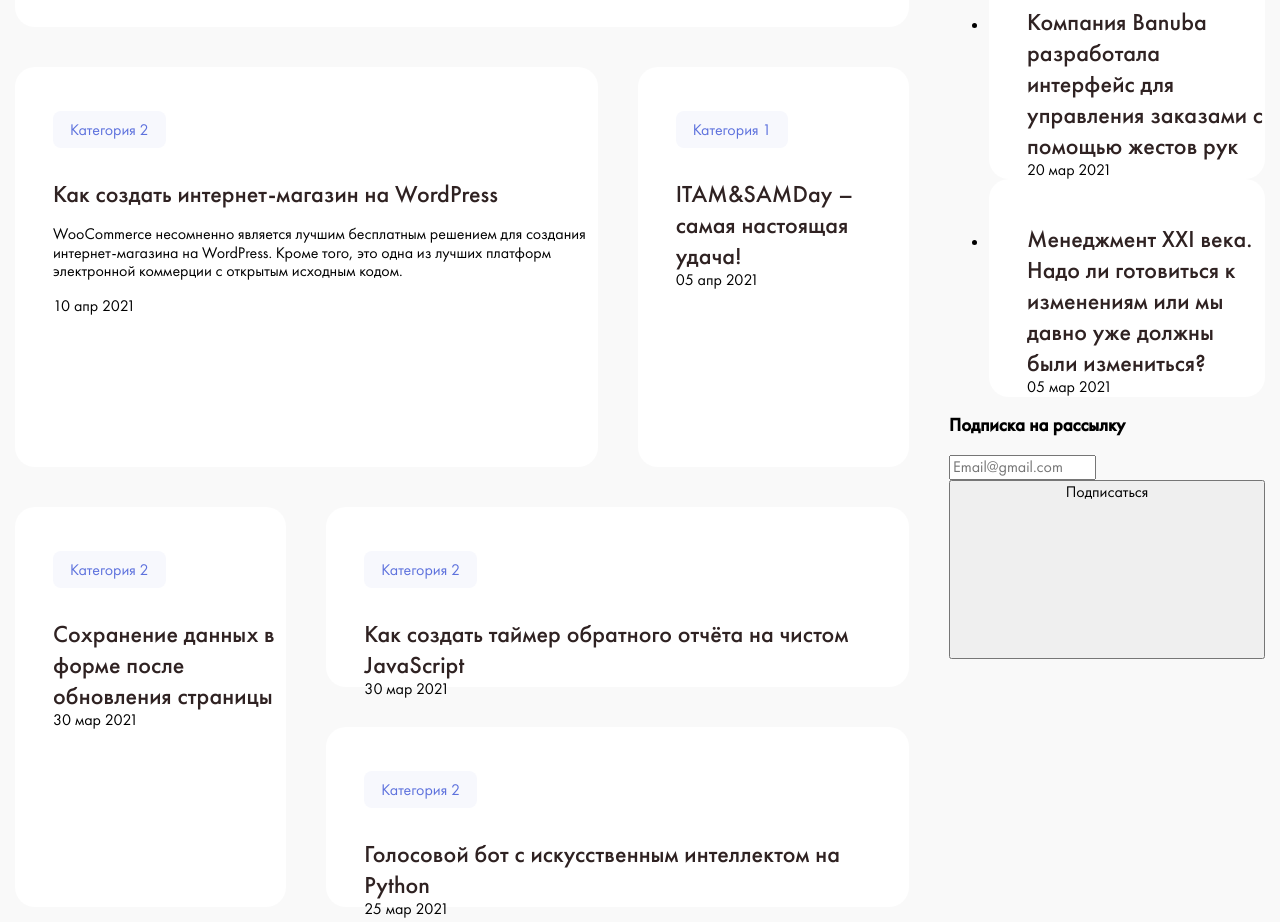
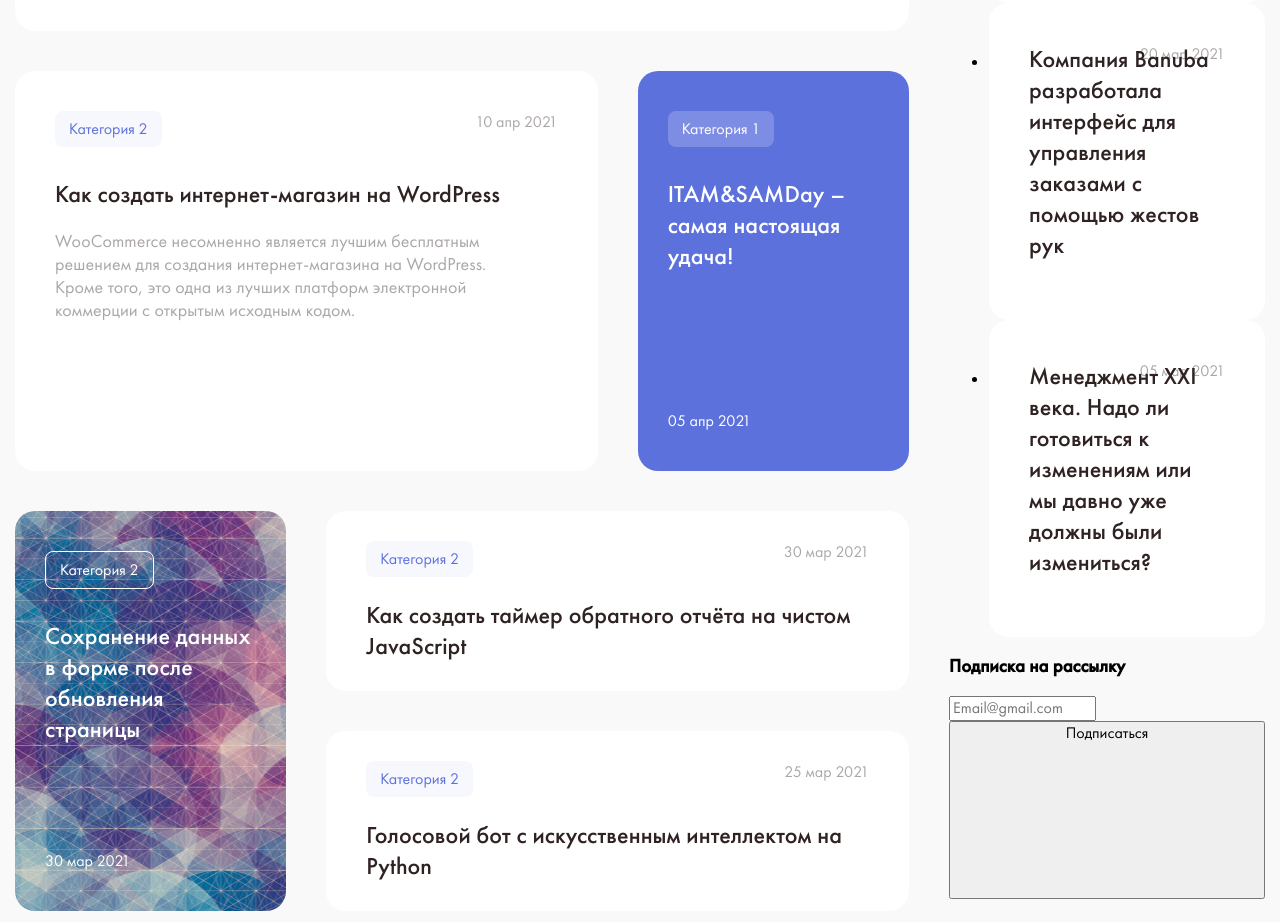
Before and after one commit to ann-phoenix/it-blog, a website: page index.html in a window 1280 px wide. Shown: the part 659-1581 px from the top of the page. Drawn offline with Linux system fonts and the light colour scheme.

Commit message:
add styles for blog__articles

```diff
--- a/css/style.css
+++ b/css/style.css
@@ -90,6 +90,7 @@ body {
 .header {
 	background-color: #fff;
 	padding-top: 6px;
+	padding-bottom: 4px;
 }
 
 .header__container {
@@ -178,6 +179,74 @@ body {
 	/*занимает 3 колонки, span - растягивается на 3*/
 }
 
+.blog__article {
+	padding: 40px;
+	width: 100%;
+	height: 100%;
+	background-color: #fff;
+	border-radius: 20px;
+	position: relative;
+
+	background-repeat: no-repeat;
+	background-position: center;
+}
+
+.blog__article-category {
+	position: relative;
+	z-index: 5;
+	margin-bottom: 31px;
+	display: inline-block;
+	/*для работы padding*/
+	border-radius: 8px;
+	padding: 2px 14px;
+	font-size: 16px;
+	line-height: 32px;
+	color: var(--accent-color);
+	background-color: #f7f8fd;
+}
+
+.blog__article-title {
+	margin: 0;
+	margin-bottom: 20px;
+	font-weight: 500;
+	font-size: 24px;
+	line-height: 31px;
+	letter-spacing: 0.11px;
+	color: var(--dark-color);
+}
+
+.blog__article-link::before {
+	content: '';
+	position: absolute;
+	left: 0;
+	right: 0;
+	top: 0;
+	bottom: 0;
+}
+
+.blog__article-descr {
+	margin: 0;
+	padding: 0 40px 0 0px;
+	font-size: 18px;
+	line-height: 23px;
+	color: rgba(47, 34, 34, .4);
+	letter-spacing: .1px;
+}
+
+.blog__article-date {
+	position: absolute;
+	top: var(--grid-gap);
+	right: var(--grid-gap);
+	font-size: 16px;
+	line-height: 21px;
+	color: rgba(47, 34, 34, .4);
+}
+
+.blog__article--main {
+	height: 280px;
+	margin-bottom: var(--grid-gap);
+}
+
 .article__grid {
 	display: grid;
 	grid-template-columns: repeat(3, 1fr);
@@ -217,49 +286,84 @@ body {
 	/* 2 колонки по ширине*/
 }
 
-.blog__article {
-	padding-top: 44px;
-	padding-left: 38px;
-	width: 100%;
-	height: 100%;
-	background-color: #fff;
-	border-radius: 20px;
-	position: relative;
+.article__grid-item:nth-child(5n+2) .blog__article {
+	background-color: var(--accent-color);
+	padding-right: 30px;
+	padding-left: 30px;
 }
 
-.blog__article-category {
-	position: relative;
-	z-index: 5;
-	margin-bottom: 30px;
-	display: inline-block;
-	/*для работы padding*/
-	border-radius: 8px;
-	padding: 8px 17px;
-	font-size: 16px;
-	line-height: 21px;
-	color: var(--accent-color);
-	background-color: #f7f8fD;
+.article__grid-item:nth-child(5n+2) .blog__article-category {
+	background-color: #7d8de4;
+	color: #fff;
 }
 
-.blog__article-title {
-	margin: 0;
-	font-weight: 500;
-	font-size: 24px;
-	line-height: 31px;
-	letter-spacing: 0.11px;
-	color: var(--dark-color);
+.article__grid-item:nth-child(5n+2) .blog__article-title {
+	color: #fff;
 }
 
-.blog__article-link::before {
-	content: '';
-	position: absolute;
-	left: 0;
-	right: 0;
-	top: 0;
-	bottom: 0;
+.article__grid-item:nth-child(5n+2) .blog__article-date {
+	top: auto;
+	right: auto;
+	bottom: var(--grid-gap);
+	color: #fff;
 }
 
-.blog__article--main {
-	height: 280px;
-	margin-bottom: var(--grid-gap);
+.article__grid-item:nth-child(5n+2) .blog__article-descr {
+	display: none;
 }
+
+.article__grid-item:nth-child(5n+3) .blog__article {
+	padding-right: 30px;
+	padding-left: 30px;
+}
+
+.article__grid-item:nth-child(5n+3) .blog__article-title{
+	color: #fff;
+}
+
+.article__grid-item:nth-child(5n+3) .blog__article-category{
+	color: #fff;
+	background-color: transparent;
+	border: 1px solid;
+}
+
+.article__grid-item:nth-child(5n+3) .blog__article-date {
+	top: auto;
+	right: auto;
+	bottom: var(--grid-gap);
+	color: #fff;
+}
+
+.article__grid-item:nth-child(5n+3) .blog__article-descr {
+	display: none;
+}
+
+.article__grid-item:nth-child(5n+4) .blog__article {
+	padding: 30px 40px 30px 40px;
+}
+
+.article__grid-item:nth-child(5n+4) .blog__article-category {
+	margin-bottom: 22px;
+}
+
+.article__grid-item:nth-child(5n+4) .blog__article-date {
+	top: 30px;
+}
+.article__grid-item:nth-child(5n+4) .blog__article-descr {
+	display: none;
+}
+
+.article__grid-item:nth-child(5n+5) .blog__article {
+	padding: 30px 40px 30px 40px;
+}
+
+.article__grid-item:nth-child(5n+5) .blog__article-category {
+	margin-bottom: 22px;
+}
+
+.article__grid-item:nth-child(5n+5) .blog__article-date {
+	top: 30px;
+}
+.article__grid-item:nth-child(5n+5) .blog__article-descr {
+	display: none;
+}
--- a/index.html
+++ b/index.html
@@ -46,16 +46,20 @@
 			<div class="container content__container">
 				<!--articles-->
 				<div class="articles">
+
 					<article class="blog__article blog__article--main">
 						<a href="#" class="blog__article-category">Категория 1</a>
 						<h3 class="blog__article-title blog-title">
 							<a href="#" class="blog__article-link">Управление ИТ-активами – скучная рутина или творческая задача?</a>
 						</h3>
-						<p class="blog__article-descr">Размышляя об управлении ИТ-активами, я вспомнил один учебный пример. Менеджер
-							по ИТ-мощностям в крупной компании периодически готовил толстенный отчёт руководству. В очередной раз он
-							не принёс отчёт, решив проверить, нужен ли он вообще. </p>
+						<p class="blog__article-descr">
+							Размышляя об управлении ИТ-активами, я вспомнил один учебный пример. Менеджер по ИТ-мощностям в крупной компании
+							периодически готовил толстенный отчёт руководству. В очередной раз он не принёс отчёт, решив проверить, нужен ли
+							он вообще.
+						</p>
 						<time class="blog__article-date">10 апр 2021</time>
 					</article>
+
 					<ul class="article__grid list-reset">
 						<li class="article__grid-item">
 							<article class="blog__article">
@@ -73,14 +77,13 @@
 							<article class="blog__article">
 								<a href="#" class="blog__article-category">Категория 1</a>
 								<h3 class="blog__article-title blog-title">
-									<a href="#" class="blog__article-link"> ITAM&SAMDay – самая настоящая удача!
-									</a>
-									</h3>
+									<a href="#" class="blog__article-link"> ITAM&SAMDay – самая настоящая удача! </a>
+								</h3>
 								<time class="blog__article-date">05 апр 2021</time>
 							</article>
 						</li>
 						<li class="article__grid-item">
-							<article class="blog__article" style="background-image: url('');">
+							<article class="blog__article" style="background-image: url('images/article-bg.jpg');">
 								<a href="#" class="blog__article-category">Категория 2</a>
 								<h3 class="blog__article-title blog-title">Сохранение данных в форме после обновления страницы</h3>
 								<time class="blog__article-date">30 мар 2021</time>
@@ -90,14 +93,16 @@
 							<article class="blog__article">
 								<a href="#" class="blog__article-category">Категория 2</a>
 								<h3 class="blog__article-title blog-title">
-									<a href="#" class="blog__article-link">Как создать таймер обратного отчёта на чистом JavaScript</a></h3>
+									<a href="#" class="blog__article-link">Как создать таймер обратного отчёта на чистом JavaScript</a>
+								</h3>
 								<time class="blog__article-date">30 мар 2021</time>
 							</article>
 						</li>
 						<li class="article__grid-item">
 							<article class="blog__article">
 								<a href="#" class="blog__article-category">Категория 2</a>
-								<h3 class="blog__article-title blog-title"> <a href="#" class="blog__article-link"> Голосовой бот с искусственным интеллектом на Python </a></h3>
+								<h3 class="blog__article-title blog-title"> <a href="#" class="blog__article-link"> Голосовой бот с
+										искусственным интеллектом на Python </a></h3>
 								<time class="blog__article-date">25 мар 2021</time>
 							</article>
 						</li>
@@ -105,9 +110,8 @@
 							<article class="blog__article">
 								<a href="#" class="blog__article-category">Категория 1</a>
 								<h3 class="blog__article-title blog-title">
-									<a href="#" class="blog__article-link">Компания Banuba разработала интерфейс для управления заказами
-									с помощью жестов рук
-									</a></h3>
+									<a href="#" class="blog__article-link">Компания Banuba разработала интерфейс для управления заказами с
+										помощью жестов рук </a></h3>
 								<p class="blog__article-descr">Компания Banuba, известная своими AR-приложениями дополненной реальности,
 									разработала бесконтактый интерфейс для управления заказами с помощью жестов рук. На официальном
 									YouTube канале компании появилось видео демонстрирующее работу бесконтактной кофемашины. </p>
@@ -118,13 +122,13 @@
 							<article class="blog__article">
 								<a href="#" class="blog__article-category">Категория 1</a>
 								<h3 class="blog__article-title blog-title">
-									<a href="#" class="blog__article-link"> Офис Google в Калифорнии: к чему приводит конкуренция за
-									</a></h3>
+									<a href="#" class="blog__article-link"> Офис Google в Калифорнии: к чему приводит конкуренция за </a>
+								</h3>
 								<time class="blog__article-date">15 мар 2021</time>
 							</article>
 						</li>
 						<li class="article__grid-item">
-							<article class="blog__article" style="background-image: url('');">
+							<article class="blog__article" style="background-image: url('images/article-bg.jpg');">
 								<a href="#" class="blog__article-category">Категория 1</a>
 								<h3 class="blog__article-title blog-title">
 									<a href="#" class="blog__article-link">Нейросеть озвучивает текст голосами знаменитостей</a></h3>
@@ -135,16 +139,16 @@
 							<article class="blog__article">
 								<a href="#" class="blog__article-category">Категория 2</a>
 								<h3 class="blog__article-title blog-title">
-									<a href="#" class="blog__article-link"> Яндекс карта с управлением для сайта
-									</a>
-									</h3>
+									<a href="#" class="blog__article-link"> Яндекс карта с управлением для сайта </a>
+								</h3>
 								<time class="blog__article-date">10 мар 2021</time>
 							</article>
 						</li>
 						<li class="article__grid-item">
 							<article class="blog__article">
 								<a href="#" class="blog__article-category">Категория 1</a>
-								<h3 class="blog__article-title blog-title"> <a href="#" class="blog__article-link"> Python для чайников: Hello World</a></h3>
+								<h3 class="blog__article-title blog-title"> <a href="#" class="blog__article-link"> Python для чайников:
+										Hello World</a></h3>
 								<time class="blog__article-date">05 мар 2021</time>
 							</article>
 						</li>
@@ -169,9 +173,8 @@
 				<aside class="sidebar">
 					<div class="popular__articles">
 						<h3 class="popular__articles-title blog-title">
-							<a href="#" class="blog__article-link">Популярные новости
-							</a>
-							</h3>
+							<a href="#" class="blog__article-link">Популярные новости </a>
+						</h3>
 						<ul class="popular__articles-list">
 							<li class="popular__articles-item">
 								<article class="blog__article popular__articles">
@@ -182,16 +185,16 @@
 							<li class="popular__articles-item">
 								<article class="blog__article popular__articles">
 									<h3 class="blog__article-title">
-										<a href="#" class="blog__article-link"> Компания Banuba разработала интерфейс для управления заказами с
-										помощью жестов рук </a></h3>
+										<a href="#" class="blog__article-link"> Компания Banuba разработала интерфейс для управления
+											заказами с помощью жестов рук </a></h3>
 									<time class="blog__article-date">20 мар 2021</time>
 								</article>
 							</li>
 							<li class="popular__articles-item">
 								<article class="blog__article popular__articles">
 									<h3 class="blog__article-title">
-										<a href="#" class="blog__article-link"> Менеджмент XXI века. Надо ли готовиться к изменениям или мы давно уже
-										должны были измениться?</a></h3>
+										<a href="#" class="blog__article-link"> Менеджмент XXI века. Надо ли готовиться к изменениям или мы
+											давно уже должны были измениться?</a></h3>
 									<time class="blog__article-date">05 мар 2021</time>
 								</article>
 							</li>
```
Also changed, not shown: images/article-bg.jpg (added).
